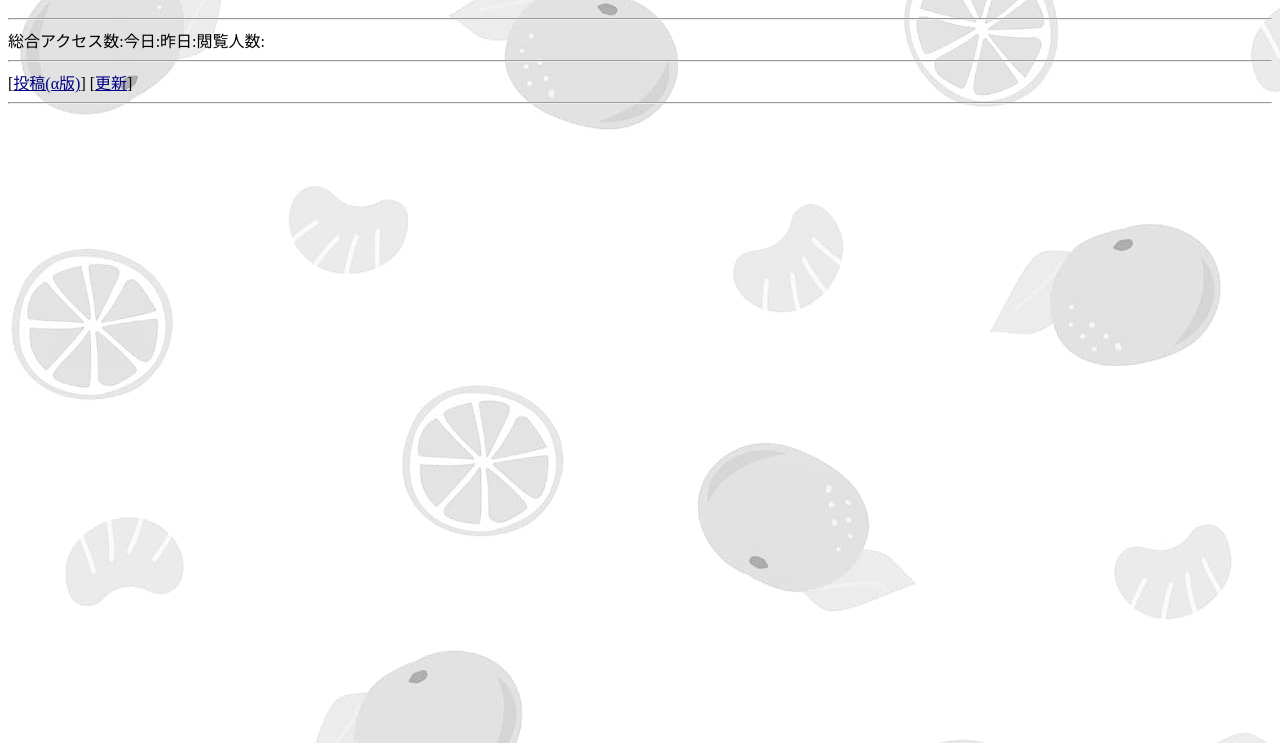
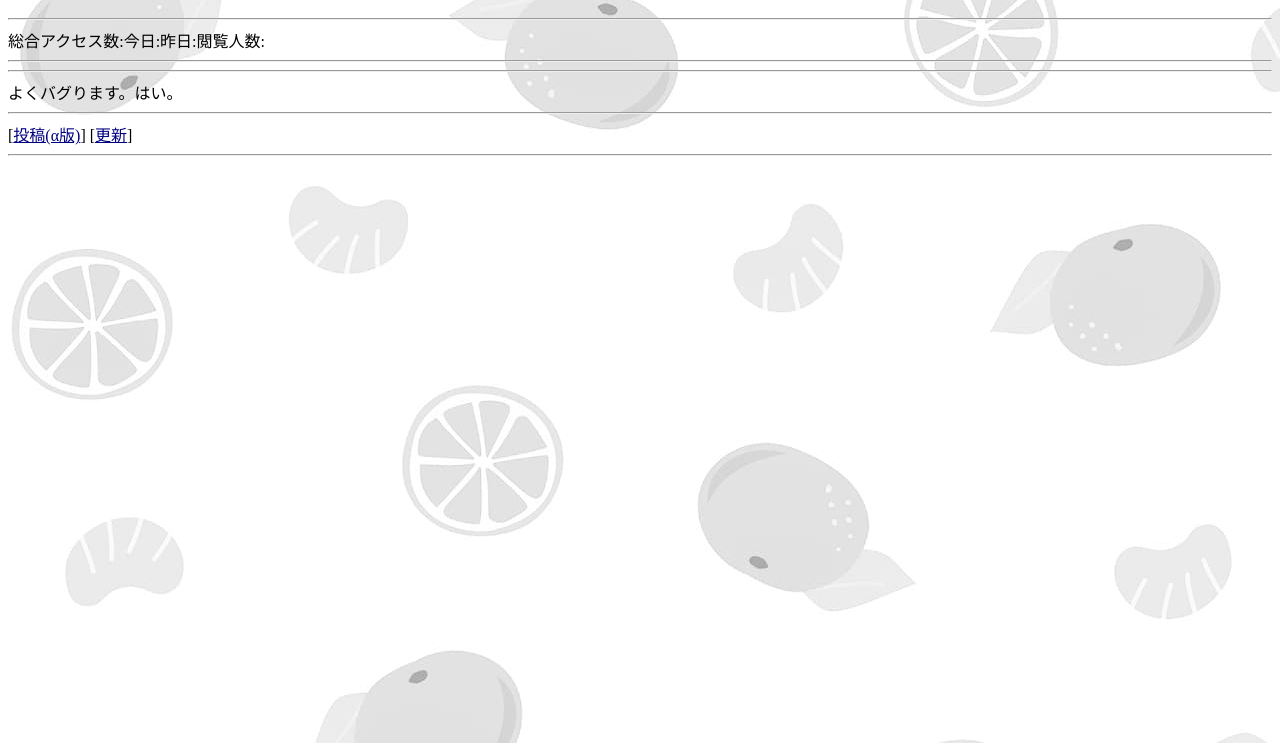
Before and after one commit to komepiri/Chatpark-Unofficial-Client, a website: page src/index.html in a window 1280 px wide. Shown: the part 57-800 px from the top of the page. Drawn offline with Linux system fonts and the light colour scheme; no server answers.

Commit message:
modified:   src/index.html

```diff
--- a/src/index.html
+++ b/src/index.html
@@ -10,6 +10,9 @@
 <body>
 <h1>チャット広場非公式クライアント</h1><hr>
 総合アクセス数:<span id="total"></span>今日:<span id="today"></span>昨日:<span id="yester"></span>閲覧人数:<span id="rom"></span><hr>
+<hr>
+よくバグります。はい。
+<hr>
 [<a href="./nt.html">投稿(α版)</a>] [<a href="./index.html">更新</a>]
 <hr>
 <ol> <div id="threadinfo"></div></ol>
```
